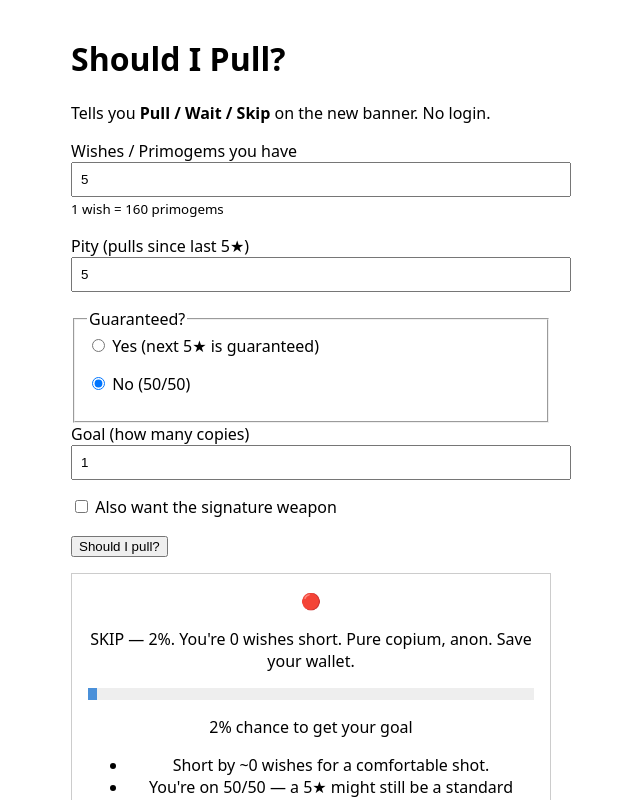
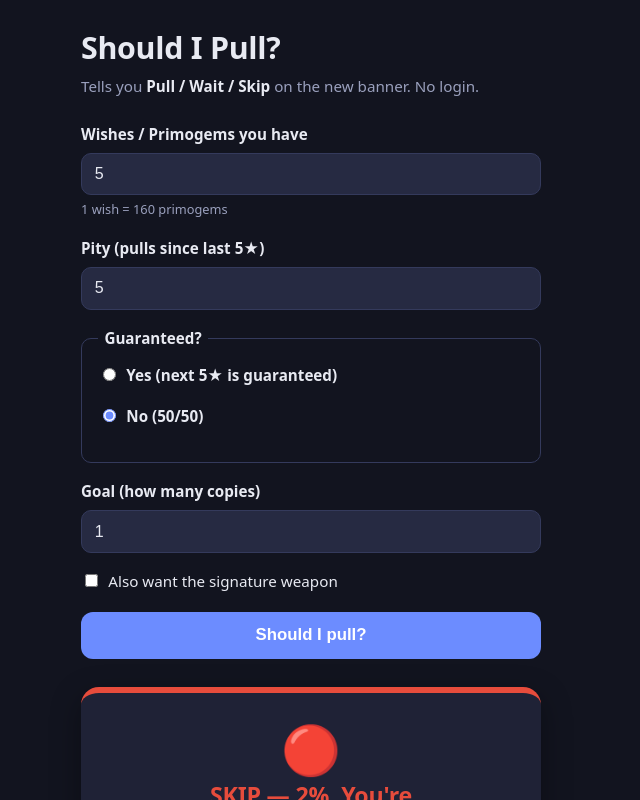
Before and after one commit to lxhkings/ShouldIPull, a website with bundled scripts: page index.html in a window 1280 px wide. Both pictures are taken after typing "5", "5" into the empty fields and a click on the button "Should I pull?". Shown: the top 800 px of the page, without its empty margins (329-969 px from the left). Built offline with nearby package versions, Linux system fonts and the light colour scheme.

Commit message:
style: 结果卡视觉打磨(三档配色+移动端+截图友好)

```diff
--- a/style.css
+++ b/style.css
@@ -1,9 +1,256 @@
-/* style.css —— 占位, 计划 2 (Claude) 替换为打磨版 */
-body { font-family: system-ui, sans-serif; margin: 0; padding: 1rem; }
-#app { max-width: 480px; margin: 0 auto; }
+/* style.css —— 打磨版: 暗色 / 移动端优先 / 三档配色 / 截图友好 */
+
+:root {
+  --bg: #12141f;
+  --panel: #1f2236;       /* 卡片底色, 比截图背景 #1a1c30 略亮, 能读出"卡片感" */
+  --panel-2: #262a42;     /* 输入框等次级面板 */
+  --text: #e8eaf2;
+  --muted: #9aa0bd;
+  --line: #343a5c;
+  --accent: #6c8cff;      /* 中性强调(按钮/聚焦), 三档色覆盖 */
+}
+
+* { box-sizing: border-box; }
 [hidden] { display: none; }
-form label { display: block; margin-bottom: 1rem; }
-input[type=number] { display: block; width: 100%; padding: .5rem; }
-.error { color: #c00; }
-#card { border: 1px solid #ccc; padding: 1rem; margin-top: 1rem; text-align: center; }
-.bar { height: 12px; background: #eee; } #bar-fill { height: 100%; background: #4a90d9; }
+
+body {
+  font-family: system-ui, -apple-system, "Segoe UI", Roboto, sans-serif;
+  margin: 0;
+  padding: 1.25rem 1rem 2.5rem;
+  background: var(--bg);
+  color: var(--text);
+  line-height: 1.55;
+  -webkit-font-smoothing: antialiased;
+}
+
+#app {
+  max-width: 460px;
+  margin: 0 auto;
+}
+
+h1 {
+  margin: .25rem 0 .25rem;
+  font-size: 1.9rem;
+  letter-spacing: -.01em;
+}
+
+.sub {
+  margin: 0 0 1.5rem;
+  color: var(--muted);
+  font-size: .95rem;
+}
+.sub b { color: var(--text); }
+
+/* ---------- 表单 ---------- */
+#calc label {
+  display: block;
+  margin-bottom: 1.1rem;
+  font-weight: 600;
+  font-size: .95rem;
+}
+
+#calc label small {
+  display: block;
+  margin-top: .3rem;
+  font-weight: 400;
+  color: var(--muted);
+  font-size: .8rem;
+}
+
+input[type=number] {
+  display: block;
+  width: 100%;
+  margin-top: .4rem;
+  padding: .7rem .8rem;
+  font-size: 1rem;
+  color: var(--text);
+  background: var(--panel-2);
+  border: 1px solid var(--line);
+  border-radius: 10px;
+  -webkit-appearance: none;
+  appearance: none;
+}
+
+input[type=number]::placeholder { color: #6b7196; }
+
+input:focus-visible,
+button:focus-visible {
+  outline: 2px solid var(--accent);
+  outline-offset: 2px;
+}
+
+fieldset {
+  margin: 0 0 1.1rem;
+  padding: .8rem 1rem 1rem;
+  border: 1px solid var(--line);
+  border-radius: 10px;
+}
+
+legend {
+  padding: 0 .4rem;
+  font-weight: 600;
+  font-size: .95rem;
+}
+
+fieldset label {
+  margin-bottom: .4rem;
+  font-weight: 400;
+  cursor: pointer;
+}
+fieldset label:last-child { margin-bottom: 0; }
+
+.checkbox {
+  font-weight: 400 !important;
+  cursor: pointer;
+}
+
+input[type=radio],
+input[type=checkbox] {
+  accent-color: var(--accent);
+  margin-right: .4rem;
+}
+
+#calc button[type=submit] {
+  display: block;
+  width: 100%;
+  margin-top: .5rem;
+  padding: .85rem 1rem;
+  font-size: 1.05rem;
+  font-weight: 700;
+  color: #fff;
+  background: var(--accent);
+  border: 0;
+  border-radius: 12px;
+  cursor: pointer;
+}
+#calc button[type=submit]:hover { filter: brightness(1.08); }
+
+.error {
+  margin: .75rem 0 0;
+  color: #ff7a7a;
+  font-weight: 600;
+  font-size: .9rem;
+}
+
+/* ---------- 结果区 ---------- */
+#result { margin-top: 1.75rem; }
+
+/* 卡片本体: html2canvas 截的就是 #card, 必须自成完整美观竖版卡片 */
+#card {
+  position: relative;
+  padding: 2rem 1.5rem 1.75rem;
+  text-align: center;
+  background: var(--panel);
+  border-radius: 18px;
+  border-top: 6px solid var(--line);     /* 三档色覆盖此顶边 */
+  box-shadow: 0 10px 30px rgba(0, 0, 0, .35);
+  overflow: hidden;
+}
+
+/* 三档配色: 顶边 + emoji/结论/概率条 强调色 */
+#card[data-tier=pull] { border-top-color: #2ecc71; --tier: #2ecc71; }
+#card[data-tier=wait] { border-top-color: #f1c40f; --tier: #f1c40f; }
+#card[data-tier=skip] { border-top-color: #e74c3c; --tier: #e74c3c; }
+
+#verdict-emoji {
+  font-size: 3rem;
+  line-height: 1;
+  margin-bottom: .5rem;
+}
+
+#verdict-line {
+  margin: 0 auto .9rem;
+  max-width: 18ch;
+  font-size: 1.45rem;
+  font-weight: 800;
+  line-height: 1.25;
+  letter-spacing: -.01em;
+  text-wrap: balance;
+  color: var(--tier, var(--text));
+}
+
+/* 概率条: 圆角轨道 + 强调色填充, 宽度由 JS 内联设置, 此处不设宽度 */
+.bar {
+  height: 12px;
+  margin: 0 0 .55rem;
+  background: var(--panel-2);
+  border-radius: 999px;
+  overflow: hidden;
+}
+
+#bar-fill {
+  height: 100%;
+  border-radius: 999px;
+  background: var(--tier, var(--accent));
+  transition: width .6s ease;
+}
+
+#prob-text {
+  margin: 0 0 1.1rem;
+  font-size: .95rem;
+  font-weight: 600;
+  color: var(--muted);
+}
+
+#reasons {
+  margin: 0 0 1.25rem;
+  padding: 0;
+  list-style: none;
+  text-align: left;
+}
+
+#reasons li {
+  position: relative;
+  margin-bottom: .5rem;
+  padding-left: 1.25rem;
+  font-size: .92rem;
+  color: var(--text);
+  line-height: 1.45;
+}
+
+#reasons li::before {
+  content: "";
+  position: absolute;
+  left: 0;
+  top: .55em;
+  width: 6px;
+  height: 6px;
+  border-radius: 50%;
+  background: var(--tier, var(--accent));
+}
+
+#reasons li:last-child { margin-bottom: 0; }
+
+.watermark {
+  margin: 0;
+  font-size: .8rem;
+  font-weight: 600;
+  letter-spacing: .04em;
+  color: var(--muted);
+  opacity: .75;
+}
+
+/* ---------- 分享按钮 + 算法说明(卡片外) ---------- */
+#share {
+  display: block;
+  width: 100%;
+  margin-top: 1rem;
+  padding: .85rem 1rem;
+  font-size: 1.05rem;
+  font-weight: 700;
+  color: #12141f;
+  background: #fff;
+  border: 0;
+  border-radius: 12px;
+  cursor: pointer;
+}
+#share:hover { filter: brightness(.94); }
+
+.algo {
+  display: block;
+  margin-top: .9rem;
+  text-align: center;
+  font-size: .78rem;
+  color: var(--muted);
+  line-height: 1.4;
+}
```
